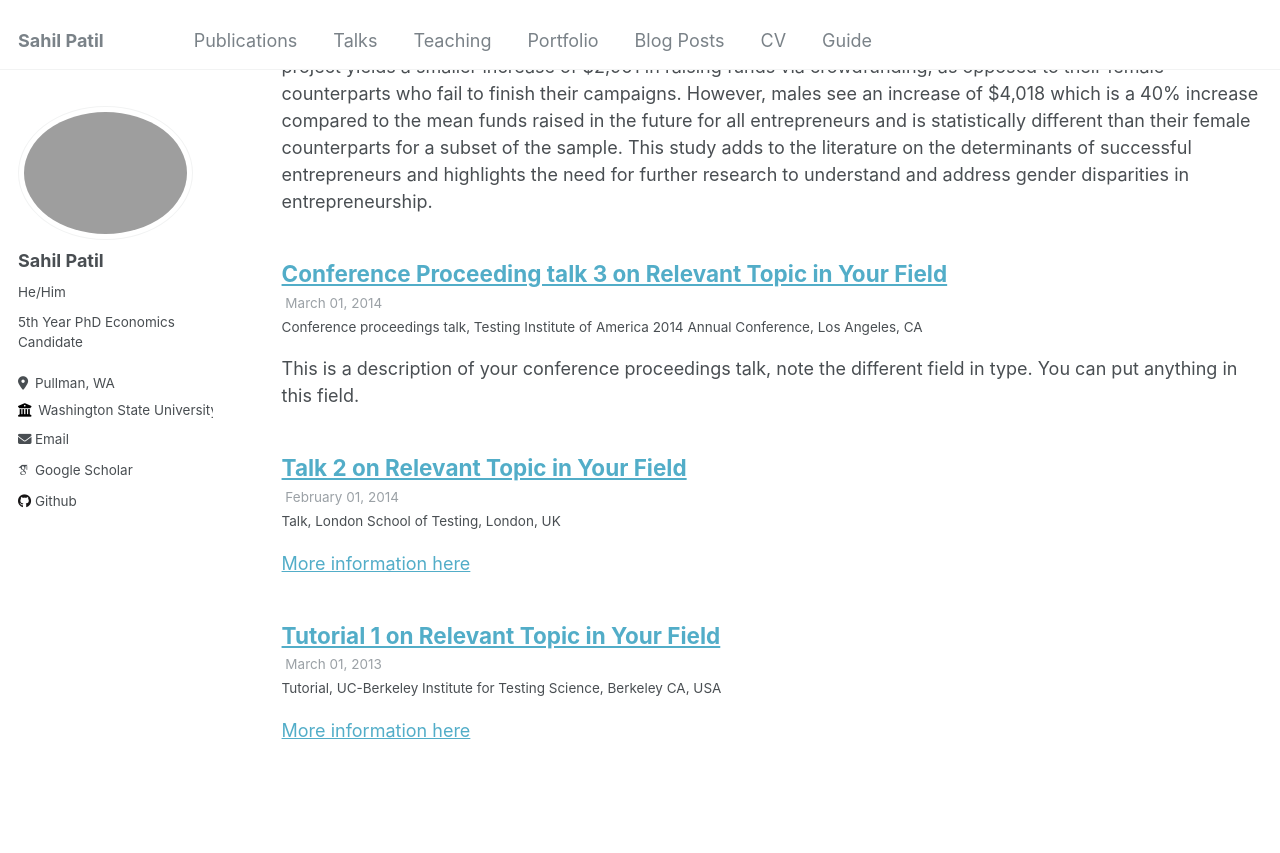
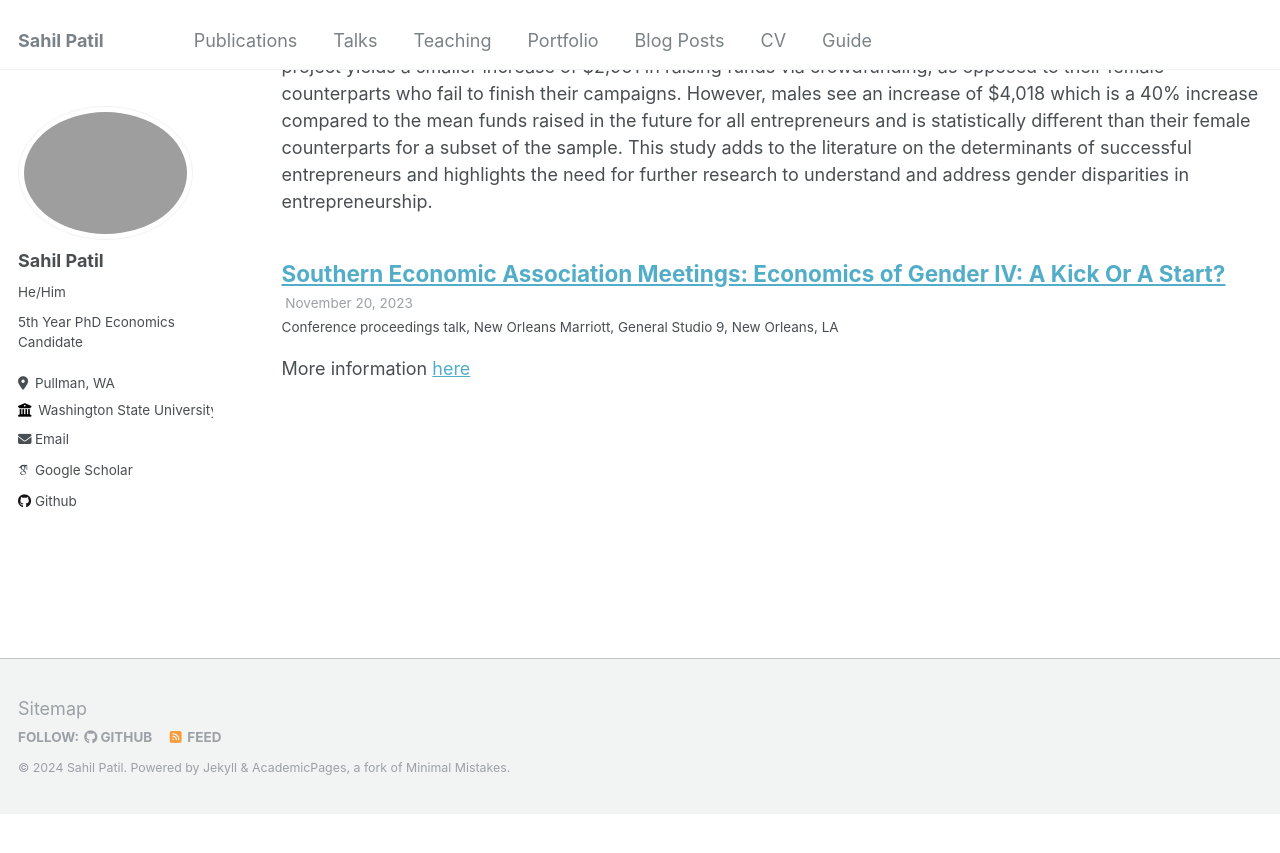
Before and after one commit to AditiASurve/sahilpatil, a Jekyll site: the page built from _pages/talks.html, in a window 1280 px wide and 900 px high, scrolled down 383 px. Shown: the top 853 px of the window. Built offline with Jekyll 4.4.1, drawn with Linux system fonts in a browser that asks for light colours; some web fonts are replaced; after the commit the page ends 1196 px from its top, so only the background shows below that.

Commit message:
added more conference information and updated names in _talk

```diff
--- a/_talks/2013-03-01-tutorial-1.md
+++ /dev/null
@@ -1,13 +0,0 @@
----
-title: "Tutorial 1 on Relevant Topic in Your Field"
-collection: talks
-type: "Tutorial"
-permalink: /talks/2013-03-01-tutorial-1
-venue: "UC-Berkeley Institute for Testing Science"
-date: 2013-03-01
-location: "Berkeley CA, USA"
----
-
-[More information here](http://exampleurl.com)
-
-This is a description of your tutorial, note the different field in type. This is a markdown files that can be all markdown-ified like any other post. Yay markdown!
--- a/_talks/2014-02-01-talk-2.md
+++ /dev/null
@@ -1,13 +0,0 @@
----
-title: "Talk 2 on Relevant Topic in Your Field"
-collection: talks
-type: "Talk"
-permalink: /talks/2014-02-01-talk-2
-venue: "London School of Testing"
-date: 2014-02-01
-location: "London, UK"
----
-
-[More information here](http://example2.com)
-
-This is a description of your talk, which is a markdown files that can be all markdown-ified like any other post. Yay markdown!
--- a/_talks/2014-03-01-talk-3.md
+++ /dev/null
@@ -1,11 +0,0 @@
----
-title: "Conference Proceeding talk 3 on Relevant Topic in Your Field"
-collection: talks
-type: "Conference proceedings talk"
-permalink: /talks/2014-03-01-talk-3
-venue: "Testing Institute of America 2014 Annual Conference"
-date: 2014-03-01
-location: "Los Angeles, CA"
----
-
-This is a description of your conference proceedings talk, note the different field in type. You can put anything in this field.
--- /dev/null
+++ b/_talks/2023-11-20-conference.md
@@ -0,0 +1,11 @@
+---
+title: "Southern Economic Association Meetings: Economics of Gender IV: A Kick Or A Start?"
+collection: talks
+type: "Conference proceedings talk"
+permalink: /talks/2023-11-20-conference
+venue: "New Orleans Marriott, General Studio 9"
+date: 2023-11-20
+location: "New Orleans, LA"
+---
+
+More information [here](https://southerneconomic.org/wp-content/uploads/2024/01/2023-SEA-Program.pdf)
```
Also changed, not shown: _talks/2024-01-05-conference.md (+3 -1 lines).
